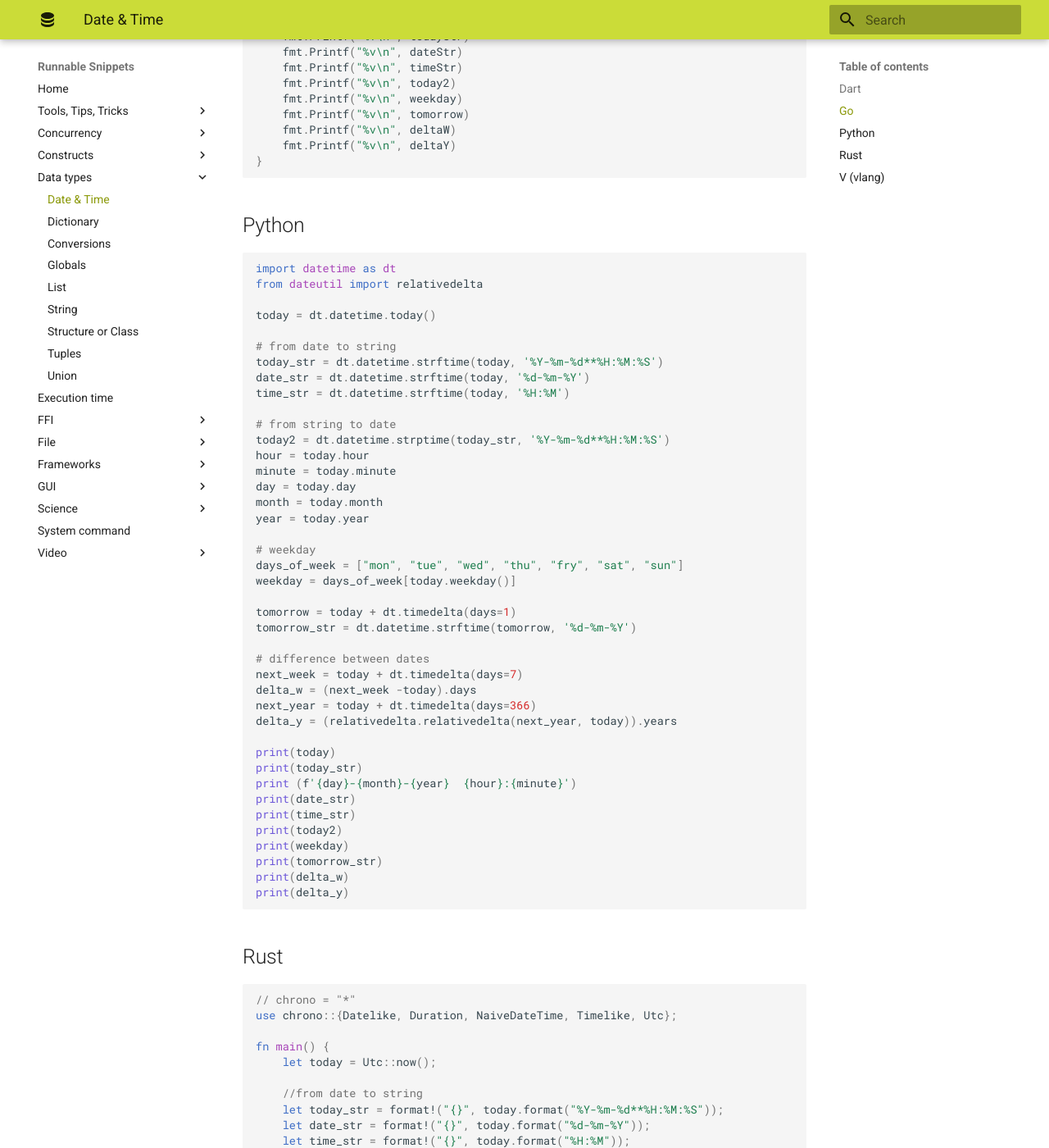
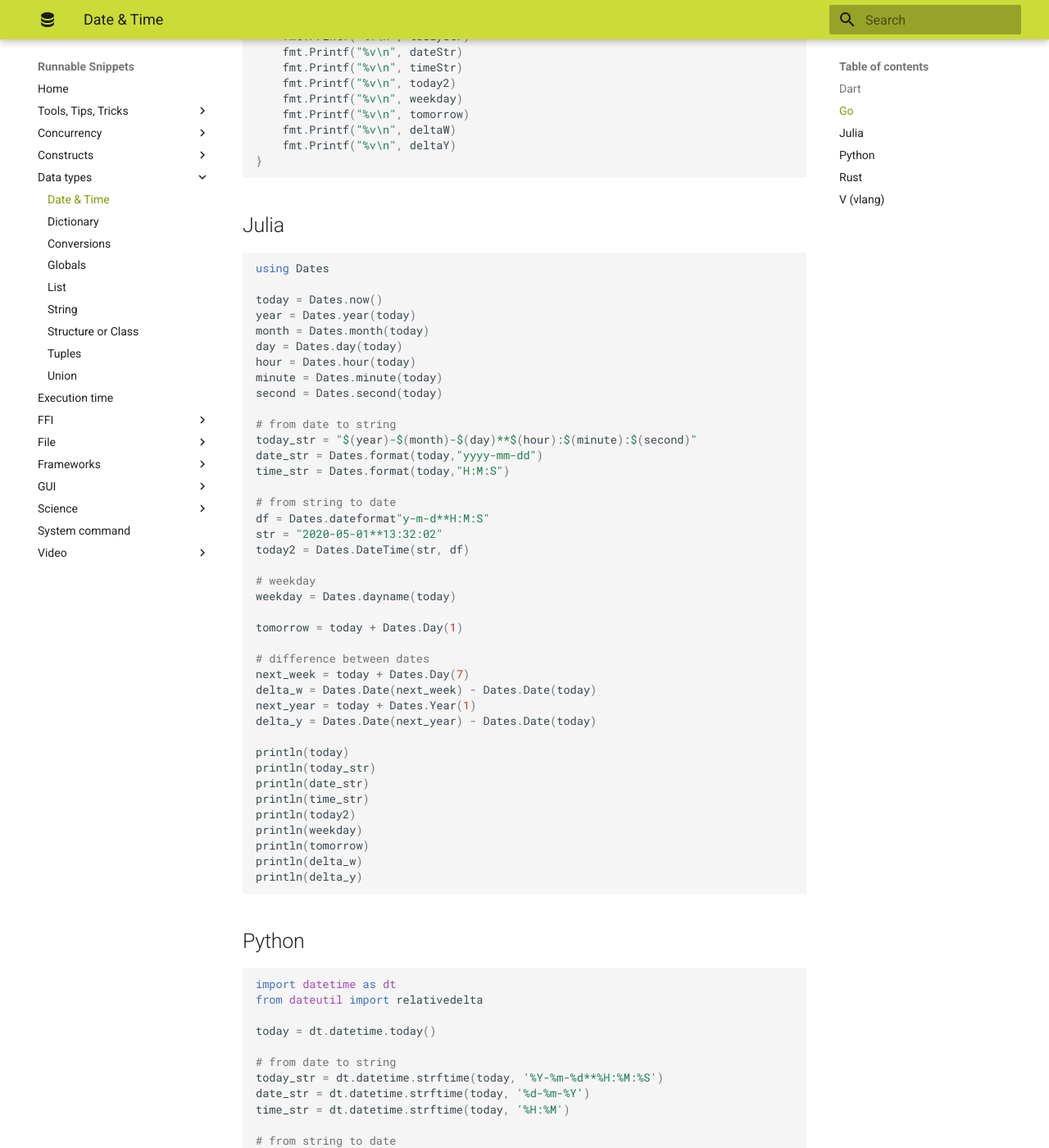
Before and after one commit to wegmarken2006/snippets_src, an MkDocs documentation site: the page built from docs/DateTime.md, in a window 1280 px wide and 1400 px high, scrolled down 1917 px. Shown: the whole window at 82% size. Built offline with MkDocs 1.6.1 and Material for MkDocs 9.7.7, drawn with Linux system fonts in a browser that asks for light colours.

Commit message:
julia datetime

````diff
--- a/docs/DateTime.md
+++ b/docs/DateTime.md
@@ -102,6 +102,50 @@ func main() {
 	fmt.Printf("%v\n", deltaW)
 	fmt.Printf("%v\n", deltaY)
 }
+```
+
+## Julia
+```julia
+using Dates
+
+today = Dates.now()
+year = Dates.year(today)
+month = Dates.month(today)
+day = Dates.day(today)
+hour = Dates.hour(today)
+minute = Dates.minute(today)
+second = Dates.second(today)
+
+# from date to string
+today_str = "$(year)-$(month)-$(day)**$(hour):$(minute):$(second)"
+date_str = Dates.format(today,"yyyy-mm-dd")
+time_str = Dates.format(today,"H:M:S")
+
+# from string to date
+df = Dates.dateformat"y-m-d**H:M:S"
+str = "2020-05-01**13:32:02"
+today2 = Dates.DateTime(str, df)
+
+# weekday
+weekday = Dates.dayname(today)
+
+tomorrow = today + Dates.Day(1)
+
+# difference between dates
+next_week = today + Dates.Day(7)
+delta_w = Dates.Date(next_week) - Dates.Date(today)
+next_year = today + Dates.Year(1)
+delta_y = Dates.Date(next_year) - Dates.Date(today)
+
+println(today)
+println(today_str)
+println(date_str)
+println(time_str)
+println(today2)
+println(weekday)
+println(tomorrow)
+println(delta_w)
+println(delta_y)
 ```
 
 ## Python
````
